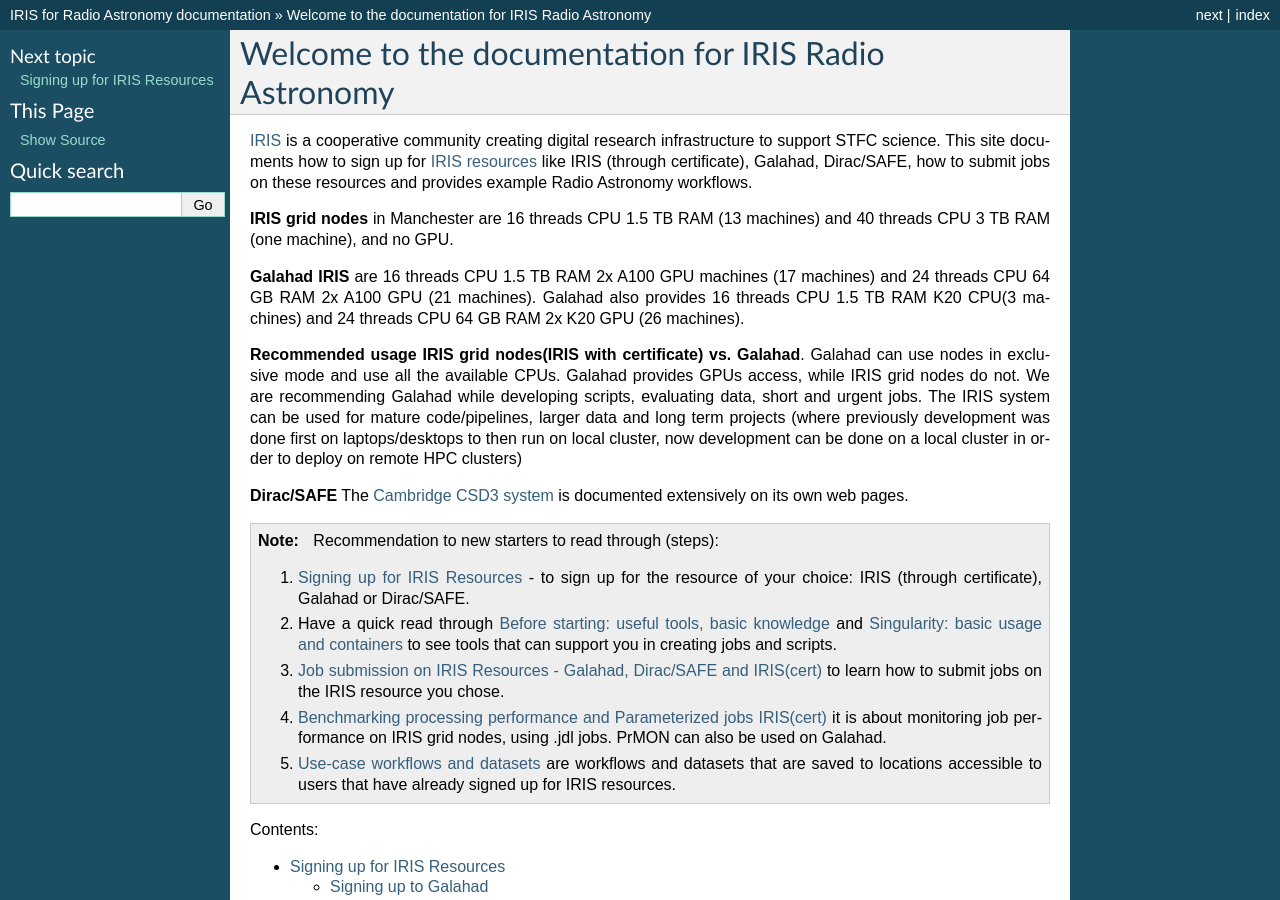
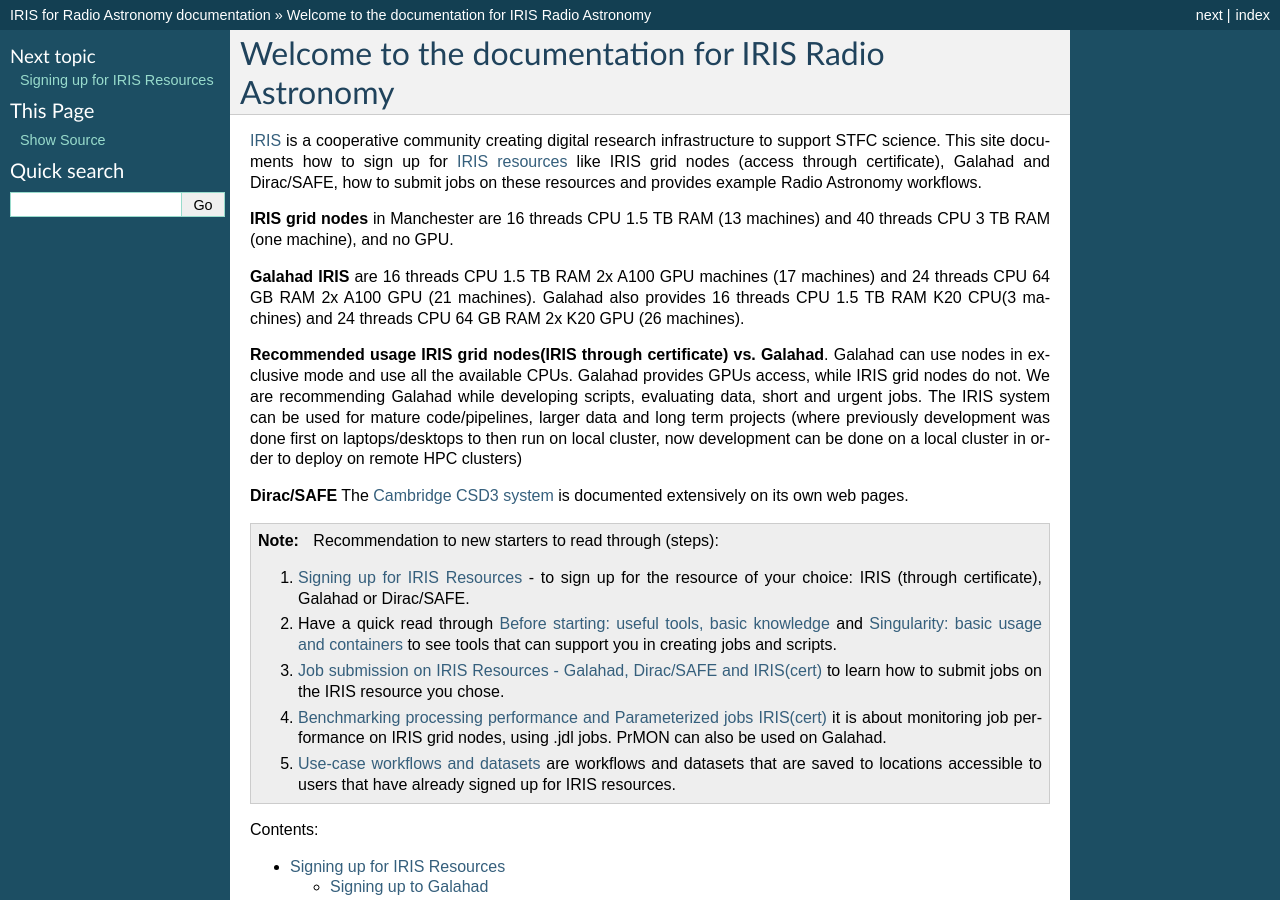
Before and after one commit to cimpani/IRISDocumentation, a Sphinx documentation site: the page built from source/index.rst, in a window 1280 px wide and 900 px high. Built offline with Sphinx 7.4.7, drawn with Linux system fonts in a browser that asks for light colours.

Commit message:
Update index.rst

```diff
--- a/source/index.rst
+++ b/source/index.rst
@@ -7,13 +7,13 @@
 Welcome to the documentation for IRIS Radio Astronomy
 =====================================================
 
-`IRIS <https://www.iris.ac.uk/>`__ is a cooperative community creating digital research infrastructure to support STFC science. This site documents how to sign up for `IRIS resources <https://irisdocumentation.readthedocs.io/en/latest/signupIR.html>`__  like IRIS (through certificate), Galahad, Dirac/SAFE, how to submit jobs on these resources and provides example Radio Astronomy workflows.
+`IRIS <https://www.iris.ac.uk/>`__ is a cooperative community creating digital research infrastructure to support STFC science. This site documents how to sign up for `IRIS resources <https://irisdocumentation.readthedocs.io/en/latest/signupIR.html>`__  like IRIS grid nodes (access through certificate), Galahad and Dirac/SAFE, how to submit jobs on these resources and provides example Radio Astronomy workflows.
 
 **IRIS grid nodes** in Manchester are 16 threads CPU 1.5 TB RAM (13 machines) and 40 threads CPU 3 TB RAM (one machine), and no GPU.
 
 **Galahad IRIS** are 16 threads CPU 1.5 TB RAM 2x A100 GPU machines (17 machines) and 24 threads CPU 64 GB RAM 2x A100 GPU (21 machines). Galahad also provides 16 threads CPU 1.5 TB RAM K20 CPU(3 machines) and 24 threads CPU 64 GB RAM 2x K20 GPU (26 machines).
 
-**Recommended usage IRIS grid nodes(IRIS with certificate) vs. Galahad**. Galahad can use nodes in exclusive mode and use all the available CPUs. Galahad provides GPUs access, while IRIS grid nodes do not. We are recommending Galahad while developing scripts, evaluating data, short and urgent jobs. The IRIS system can be used for mature code/pipelines, larger data and long term projects (where previously development was done first on laptops/desktops to then run on local cluster, now development can be done on a local cluster in order to deploy on remote HPC clusters)
+**Recommended usage IRIS grid nodes(IRIS through certificate) vs. Galahad**. Galahad can use nodes in exclusive mode and use all the available CPUs. Galahad provides GPUs access, while IRIS grid nodes do not. We are recommending Galahad while developing scripts, evaluating data, short and urgent jobs. The IRIS system can be used for mature code/pipelines, larger data and long term projects (where previously development was done first on laptops/desktops to then run on local cluster, now development can be done on a local cluster in order to deploy on remote HPC clusters)
 
 **Dirac/SAFE** The `Cambridge CSD3 system <https://docs.hpc.cam.ac.uk/hpc/index.html>`_ is documented extensively on its own web pages.
 
```
